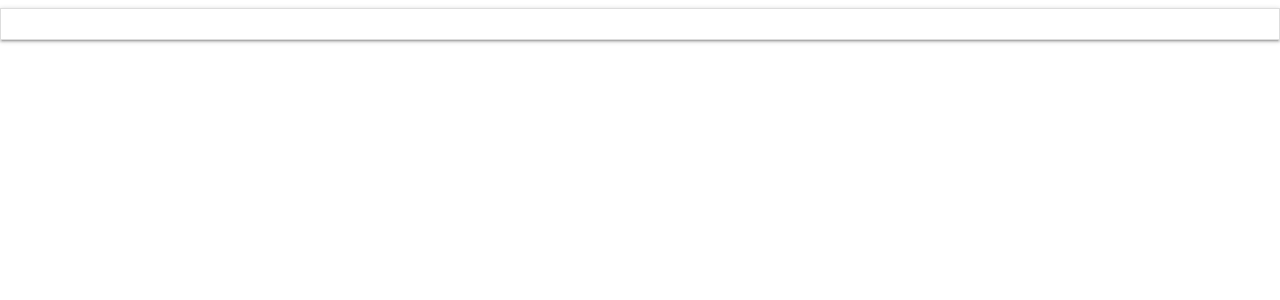
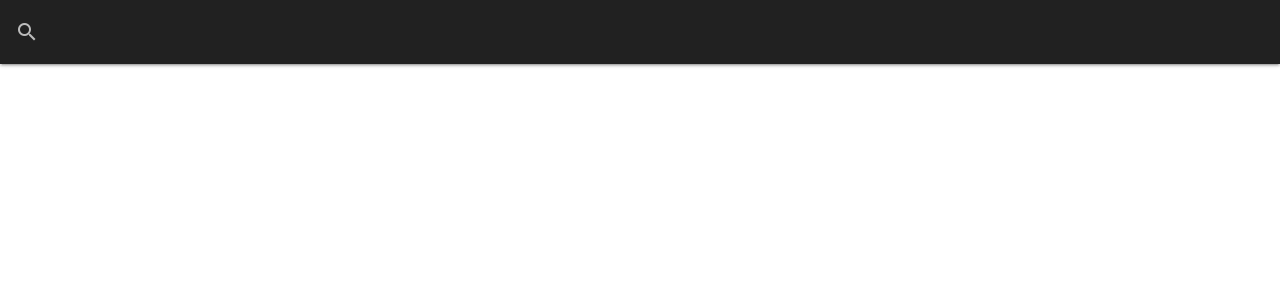
Before and after one commit to espoldi/EmployeeDirectory, a React (Create React App) app: page / in a window 1280 px wide. Shown: the top 300 px of the page. Built offline with nearby package versions, Linux system fonts and the light colour scheme.

Commit message:
fixed search header

```diff
--- a/src/App.js
+++ b/src/App.js
@@ -2,7 +2,6 @@ import React, { Component } from 'react';
 // Components
 import NavBar from './components/NavBar';
 import Results from './components/Results';
-import SearchBar from './components/SearchBar';
 // Materialize
 import M from 'materialize-css';
 // API
@@ -15,15 +14,13 @@ class App extends Component {
   }
 
   componentDidMount() {
-    var search = document.querySelectorAll('.collapsible');
-    M.Collapsible.init(search, {});
+    M.AutoInit();
   };
 
   render() {
     return (
       <>
         <NavBar />
-        <SearchBar />
         <Results />
       </>
     );
--- a/src/components/Input.js
+++ b/src/components/Search.js
@@ -1,9 +1,9 @@
 import React from "react";
 
-function Input() {
+function Search() {
     return (
         <form>
-            <div className="input-field">
+            <div className="input-field grey darken-4">
                 <input id="search" type="search" required />
                 <label className="label-icon" for="search"><i className="material-icons">search</i></label>
                 <i className="material-icons">close</i>
@@ -12,4 +12,4 @@ function Input() {
     );
 }
 
-export default Input;
+export default Search;
--- a/src/components/navbar.js
+++ b/src/components/navbar.js
@@ -1,9 +1,15 @@
 import React from "react";
+import Search from "./Search";
 
 function NavBar() {
     return (
-        <>
-        </>
+        <div className="navbar-fixed">
+            <nav>
+                <div className="nav-wrapper">
+                    <Search />
+                </div>
+            </nav>
+        </div>
     );
 }
 
--- a/src/components/searchbar.js
+++ /dev/null
@@ -1,21 +0,0 @@
-import React from "react";
-import Input from './Input';
-import SortMenu from './SortMenu';
-import FilterMenu from './FilterMenu';
-
-function SearchBar() {
-    return (
-        <ul className="collapsible">
-            <li>
-                <div className="collapsible-header"></div>
-                <div className="collapsible-body">
-                    <Input />
-                    <SortMenu />
-                    <FilterMenu />
-                </div>
-            </li>
-        </ul>
-    );
-}
-
-export default SearchBar;
```
